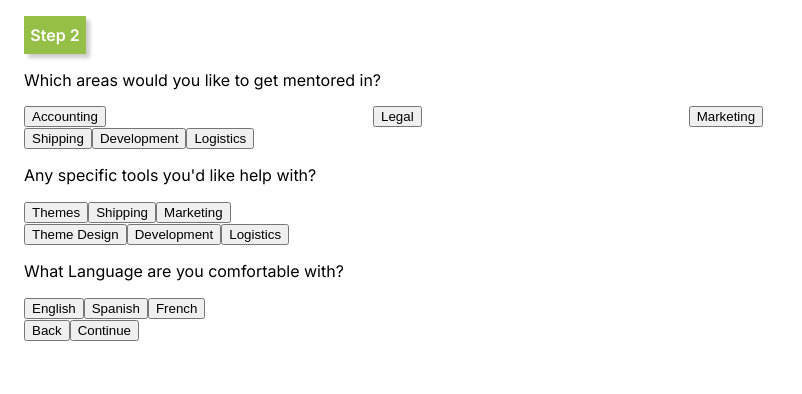
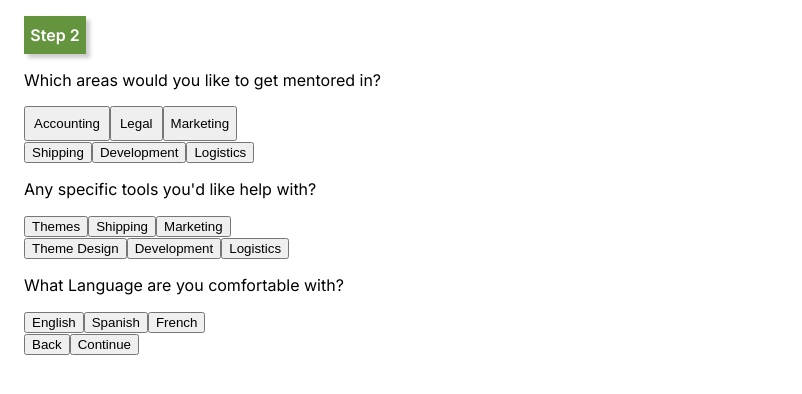
Before and after one commit to ShirinSadeghii/Shopify-Hackathon, a React (Create React App) app: page /match2 in a window 1280 px wide. Shown: the top 394 px of the page, without its empty margins (0-802 px from the left). Built offline with nearby package versions, Linux system fonts and the light colour scheme.

Commit message:
add button color to step 2 button and padding to inital buttons on match2 page

```diff
--- a/src/pages/MentorPage2/Mentor2.jsx
+++ b/src/pages/MentorPage2/Mentor2.jsx
@@ -5,8 +5,8 @@
       <p className="mentorPage2Container__step2Button">Step 2</p>
       <p>Which areas would you like to get mentored in?</p>
       <div className="mentorPage2Container__buttonBox1">
-        <button>Accounting</button>
-        <button>Legal</button>
+        <button className="mentorPage2Container__button1">Accounting</button>
+        <button className="mentorPage2Container__button1">Legal</button>
         <button>Marketing</button>
       </div>
       <div>
--- a/src/pages/MentorPage2/mentor2.scss
+++ b/src/pages/MentorPage2/mentor2.scss
@@ -4,7 +4,7 @@
   &__step2Button {
     width: 62px;
     height: 38px;
-    background-color: $SecondaryGreen;
+    background-color: $PrimaryGreen;
     display: flex;
     justify-content: center;
     align-items: center;
@@ -14,7 +14,17 @@
   }
   &__buttonBox1 {
     display: flex;
-    justify-content: space-between;
-    width: 60%;
+  }
+  &__button1 {
+    padding: 0.5rem;
+
+    &:focus {
+      background-color: $SecondaryGreen;
+      border: none;
+    }
+    // &:visited {
+    //   background-color: $SecondaryGreen;
+    //   border: none;
+    // }
   }
 }
```
